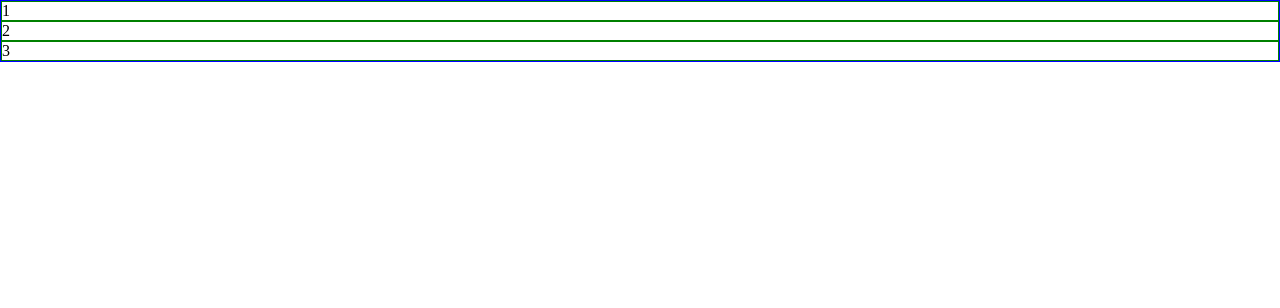
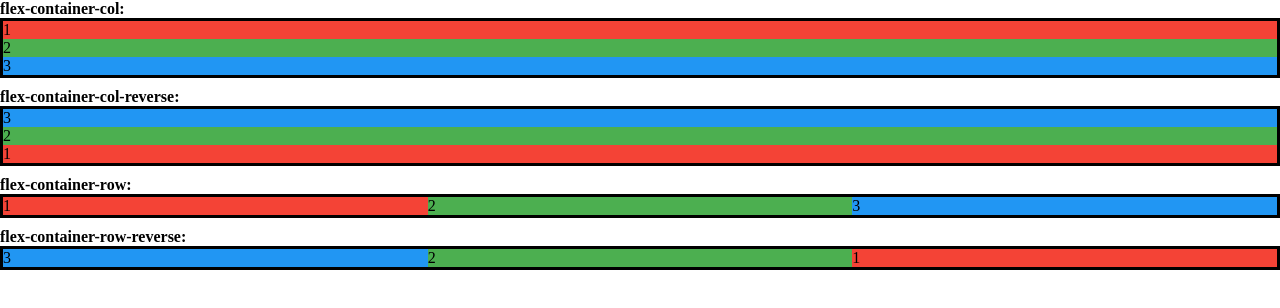
Before and after one commit to claytonbjerke/flexbox-prototype, a website: page src/index.html in a window 1280 px wide. Drawn offline with Linux system fonts and the light colour scheme.

Commit message:
added container examples

```diff
--- a/src/index.html
+++ b/src/index.html
@@ -5,14 +5,33 @@
     <meta charset="UTF-8">
     <meta name="viewport" content="width=device-width, initial-scale=1.0">
     <title>flexbox-prototype</title>
-    <link rel="stylesheet" href="style.css">
+    <link rel="stylesheet" href="styles.css">
 </head>
 
 <body>
-    <div class="base-container">
-        <div class="base-row">1</div>
-        <div class="base-row">2</div>
-        <div class="base-row">3</div>
+   <div class="cb-label">flex-container-col:</div>
+    <div class="flex-container-col">
+        <div class="flex-item">1</div>
+        <div class="flex-item">2</div>
+        <div class="flex-item">3</div>
+    </div>
+    <div class="cb-label">flex-container-col-reverse:</div>
+    <div class="flex-container-col-reverse">
+        <div class="flex-item">1</div>
+        <div class="flex-item">2</div>
+        <div class="flex-item">3</div>
+    </div>
+    <div class="cb-label">flex-container-row:</div>
+    <div class="flex-container-row">
+        <div class="flex-item">1</div>
+        <div class="flex-item">2</div>
+        <div class="flex-item">3</div>
+    </div>
+    <div class="cb-label">flex-container-row-reverse:</div>
+    <div class="flex-container-row-reverse">
+        <div class="flex-item">1</div>
+        <div class="flex-item">2</div>
+        <div class="flex-item">3</div>
     </div>
 </body>
 
--- a/src/style.css
+++ /dev/null
@@ -1,17 +0,0 @@
-body {
-    margin: 0;
-}
-
-.base-container {
-    display: flex;
-    flex-direction: column;
-    border-color: blue;
-    border-style: solid;
-    border-width: thin;
-}
-
-.base-row {
-    border-color: green;
-    border-style: solid;
-    border-width: thin;
-}
--- /dev/null
+++ b/src/styles.css
@@ -0,0 +1,58 @@
+body {
+    margin: 0;
+}
+
+.flex-container-col {
+    display: flex;
+    flex-direction: column;
+    border-color: black;
+    border-style: solid;
+    border-width: medium;
+    margin-bottom: 10px;
+}
+
+.flex-container-col-reverse {
+    display: flex;
+    flex-direction: column-reverse;
+    border-color: black;
+    border-style: solid;
+    border-width: medium;
+    margin-bottom: 10px;
+}
+
+.flex-container-row {
+    display: flex;
+    flex-direction: row;
+    border-color: black;
+    border-style: solid;
+    border-width: medium;
+    margin-bottom: 10px;
+}
+
+.flex-container-row-reverse {
+    display: flex;
+    flex-direction: row-reverse;
+    border-color: black;
+    border-style: solid;
+    border-width: medium;
+    margin-bottom: 10px;
+}
+
+.flex-item:nth-child(1) {
+    flex: 1 100%;
+    background-color: #F44336;
+}
+
+.flex-item:nth-child(2) {
+    flex: 1 100%;
+    background-color: #4CAF50;
+}
+
+.flex-item:nth-child(3) {
+    flex: 1 100%;
+    background-color: #2196F3;
+}
+
+.cb-label {
+    font-weight: 600
+}
```
